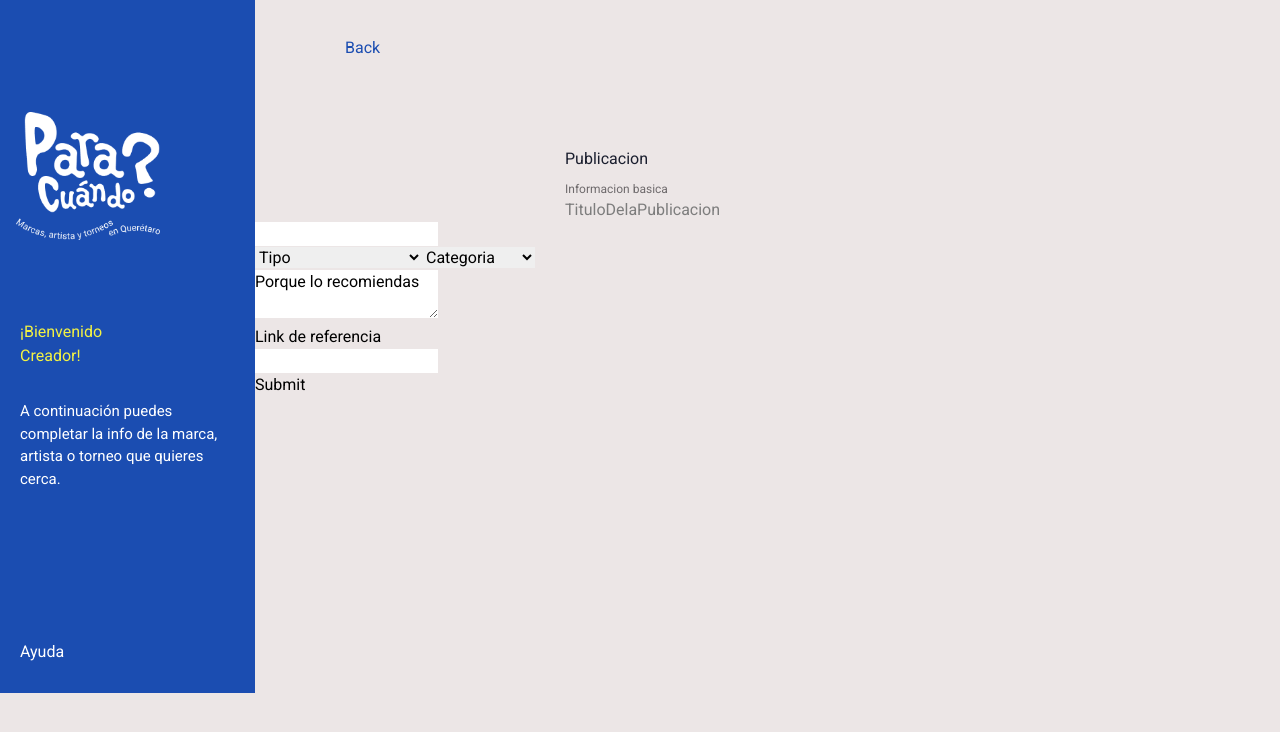
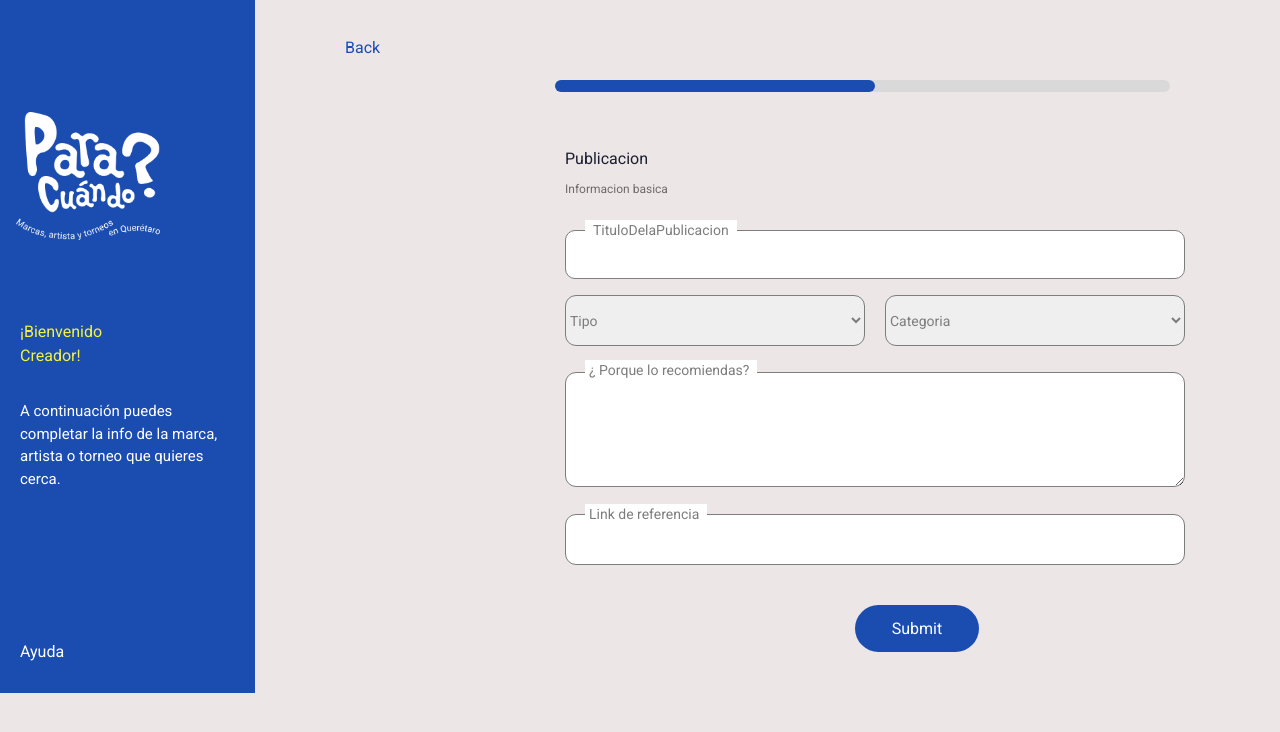
Before and after one commit to hernanmartinez1209/repo_proyecto_academlo, a Next.js app: page /multitest-form-page in a window 1280 px wide. Shown: the top 732 px of the page. Built offline with nearby package versions, Linux system fonts and the light colour scheme.

Commit message:
feat: added layout component create publication

```diff
--- a/pages/multitest-form-page/index.tsx
+++ b/pages/multitest-form-page/index.tsx
@@ -15,7 +15,7 @@ const CreatePublication = () => {
     console.log(data);
   }
   return (
-    <div className="flex " >
+    <div className="flex bg-[#ECE6E6]" >
       <div >
         <picture>
           <img className="h-[693px] w-[255px]" src="../img-form-pages.png" alt="" />
@@ -37,9 +37,14 @@ const CreatePublication = () => {
       <div>
         <div >
           <h3 className="pl-[90px] pt-[36px] text-[#1B4DB1]">Back</h3>
+          <div className=" w-[320px] z-10 bg-[#1B4DB1] h-3 absolute top-20 ml-[300px] rounded-lg">
+         </div>
+         <div className="w-[315px] h-3 bg-[#D9D9D9] absolute top-[80px] ml-[600px] rounded-lg">
+
+         </div>
           <div >
             <h2 className="pl-[310px] pt-[87px] text-[#1A1E2E]">Publicacion</h2>
-          <h5  className="pl-[310px] pt-[9px] text-[12px] text-[#6E6A6C]">Informacion basica</h5>
+          <h5  className="pl-[310px] pt-[9px] mb-6 text-[12px] text-[#6E6A6C]">Informacion basica</h5>
           </div>
 
         </div>
@@ -47,20 +52,20 @@ const CreatePublication = () => {
           <form onSubmit={handleSubmit(onSubmit)}>
       <div>
         <div>
-          <label className="pl-[310px] pt-[20px] text-[#7D7D7D]" htmlFor='TituloDelaPublicacion-input'>TituloDelaPublicacion</label>
+          <label className="text-[14px] ml-[330px] absolute top-[220px] pl-2  pr-2 bg-white text-[#7D7D7D]" htmlFor='TituloDelaPublicacion-input'>TituloDelaPublicacion</label>
         </div>
         <div>
-           <input type='text' id='TituloDelaPublicacion-input' {...register("TituloDelaPublicacion")} />
+           <input className="ml-[310px] w-[620px] pl-1 mt-2  rounded-[10px] border-solid border-[1px] border-[#7D7D7D] h-[49px]" type='text' id='TituloDelaPublicacion-input' {...register("TituloDelaPublicacion")} />
         </div>
       </div>
       <div>
-        <select name="Tipo" id="Tipo">
+        <select className= "text-[14px] text-[#7D7D7D] ml-[310px] mt-4 rounded-[11px] border-solid border-[1px] border-[#7D7D7D] h-[51px] w-[300px]" name="Tipo" id="Tipo">
           <option value="Tipo">Tipo</option>
           <option value="Marcas y Tiendas">Marcas y Tiendas</option>
           <option value="Artistas y conciertos">Artistas y conciertos</option>
           <option value="Torneos">Torneos</option>
         </select>
-        <select name="Categoria" id="Categoria">
+        <select className=" text-[14px] text-[#7D7D7D] mt-4 rounded-[11px] border-solid border-[1px] border-[#7D7D7D] h-[51px] w-[300px] ml-[20px]" id="Categoria">
           <option value="categoria">Categoria</option>
           <option value="Deportes">Deportes</option>
           <option value="Conciertos">Conciertos</option>
@@ -70,22 +75,20 @@ const CreatePublication = () => {
           <option value="Tecnología">Tecnología</option>
         </select>
         <div>
-          <textarea name="Porque lo recomiendas" >Porque lo recomiendas</textarea>
+          <h2 className="text-[14px] pr-2 pl-1 ml-[330px] absolute top-[360px] bg-white text-[#7D7D7D]">¿ Porque lo recomiendas?</h2>
+          <textarea className="mt-[26px] ml-[310px] rounded-[11px] border-solid border-[1px] border-[#7D7D7D] w-[620px] h-[115px] pl-1"> </textarea>
         </div>
         <div>
-          <label htmlFor="url">Link de referencia</label>
+          <label className="pl-1 pr-2 bg-white text-[14px] absolute top-[504px] ml-[330px] text-[#7D7D7D]" htmlFor="url">Link de referencia</label>
         </div>
         <div>
-          <input type="text" name="" id="" />
+          <input className="mt-[20px] ml-[310px] w-[620px] h-[51px] rounded-[11px] border-solid border-[1px] border-[#7D7D7D] " type="text" name="" id="" />
         </div>
       </div>
-      <button type='submit'>Submit</button>
+      <button className="ml-[600px] w-[124px] rounded-[31px] h-[47px] mt-[40px] text-white bg-[#1B4DB1]" type='submit'>Submit</button>
     </form>
       </div>
-
     </div>
-
-
   )
 }
 
```
